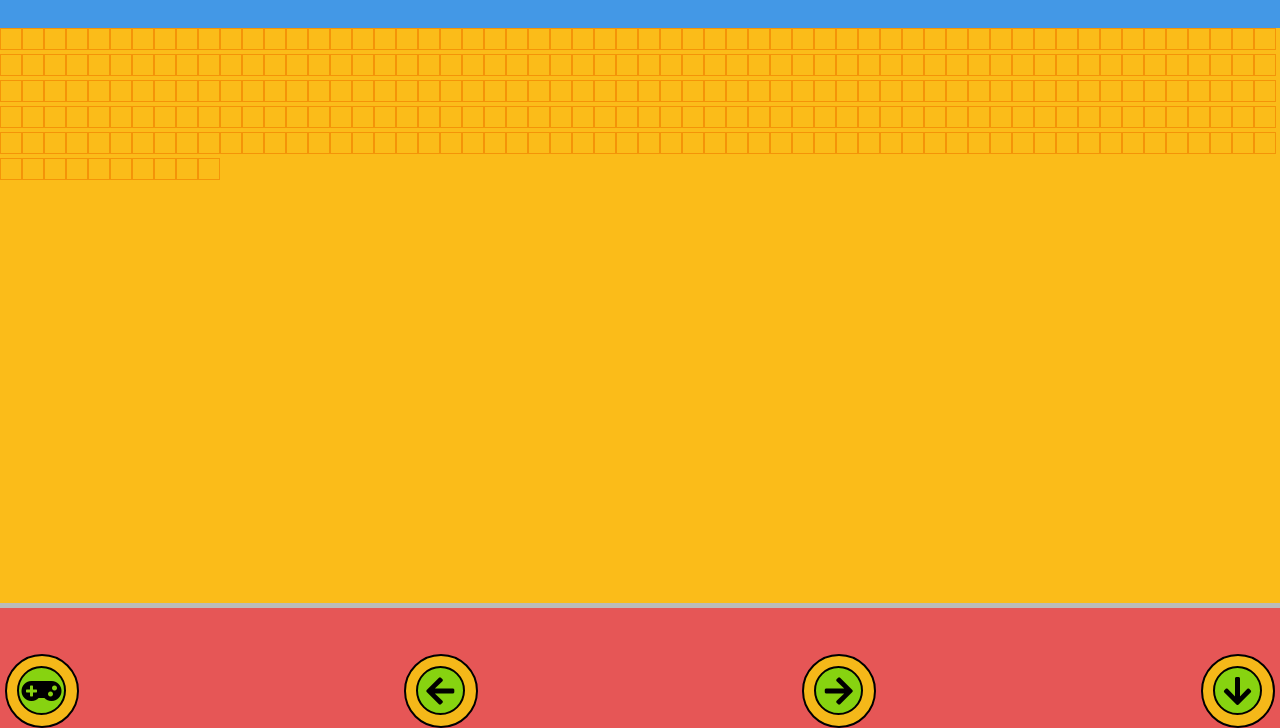
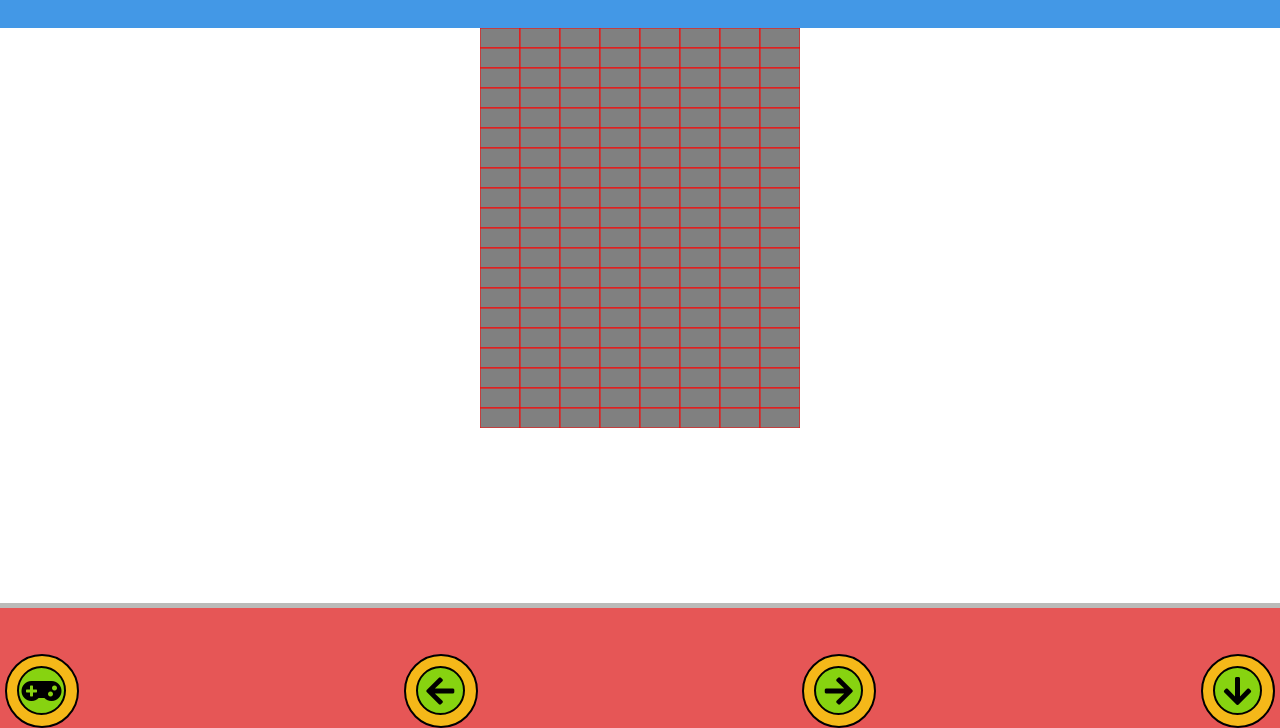
Before and after one commit to AILINGANGEL/Tetris, a website built with webpack: page public/index.html in a window 1280 px wide. Shown: the part 72-800 px from the top of the page. Built offline with nearby package versions, Linux system fonts and the light colour scheme.

Commit message:
俄罗斯方块

```diff
--- a/public/index.html
+++ b/public/index.html
@@ -14,7 +14,7 @@
         }
 
         #game-box {
-        background-color: rgb(251, 188, 25);
+            /* background-color: rgb(251, 188, 25); */
             height: calc(85vh - 105px);
             overflow: hidden;
         }
@@ -38,7 +38,6 @@
             font-size: 36px;
             line-height: 100px;
         }
-
 
         .circle {
             width: 50px;
@@ -64,7 +63,9 @@
 
 <body>
     <div class="score"> Your Score </div>
-    <div id="game-box"></div>
+    <div id="game-box">
+        <canvas id="board" width="320" height="400"></canvas>
+    </div>
     <div class="controller-box">
         <div class="circle">
             <div class="fas fa-gamepad fa-2x"></div>
--- /dev/null
+++ b/src/const/index.js
@@ -0,0 +1,8 @@
+export const BOARD_WIDTH = 8;
+export const BOARD_HEIGHT = 20;
+
+export const CELL_TYPE = {
+    empty: 0,
+    active: 1,
+    occupied: 2
+}
--- /dev/null
+++ b/src/controller/index.js
@@ -0,0 +1,12 @@
+import Game from '../model/game';
+import GameCanvas from '../view/canvas';
+
+export default class Teris {
+    constructor(canvas, config) {
+        if (!canvas) throw new Error('canvas cannot be empty');
+        let { width, height } = config.board;
+        this.game = new Game({ width, height });
+        this.gameCanvas = new GameCanvas(canvas);
+        this.gameCanvas.loadGame(this.game);
+    }
+}
--- a/src/index.js
+++ b/src/index.js
@@ -1,42 +1,11 @@
-import _ from 'lodash';
 import './styles/index.css';
-import printMe from './print.js';
+import Teris from './controller';
+import { BOARD_WIDTH, BOARD_HEIGHT } from './const';
 
-// function component() {
-//     var element = document.createElement('div');
-//     var btn = document.createElement('button');
-//     // Lodash, now imported by this script
-//     element.innerHTML = _.join(['Hello', 'webpack'], ' ');
-//     element.classList.add('red');
-
-//     btn.innerHTML = 'Click me and check the console';
-//     btn.onclick = printMe;
-
-//     element.appendChild(btn);
-
-//     return element;
-// }
-
-function main() {
-    let gameBox = document.getElementById('game-box');
-
-    // let fragment = document.createDocumentFragment();
-    let squareHtml = '';
-    const LEN = '20px';
-    const HNUM = 12;
-    const VNUM = 25;
-    for (let i = 0; i < HNUM; i++) {
-        for (let j = 0; j < VNUM; j++) {
-            squareHtml += `<div class="square" style="width:${LEN};height:${LEN}"></div>`;
-        }
+const $canvas = document.getElementById('board');
+new Teris($canvas, {
+    board: {
+        width: BOARD_WIDTH,
+        height: BOARD_HEIGHT
     }
-    gameBox.innerHTML = squareHtml;
-
-}
-
-main();
-// document.body.appendChild(component());
-
-function Teris() {
-
-}
+});
--- /dev/null
+++ b/src/model/game.js
@@ -0,0 +1,9 @@
+import { CELL_TYPE } from '../const';
+export default class Game {
+    constructor(config = {}) {
+        let { width, height } = config;
+        this.width = width;
+        this.height = height;
+        this.matrix = new Array(this.height).fill(0).map(item => new Array(this.width).fill(CELL_TYPE.empty));
+    }
+}
--- a/src/styles/index.css
+++ b/src/styles/index.css
@@ -8,3 +8,9 @@
     border: 1px solid rgb(244, 148, 8);
     display: inline-block;
 }
+
+#board {
+    display: block;
+    /* height: calc(85vh - 105px); */
+    margin: 0 auto;
+}
--- /dev/null
+++ b/src/view/canvas.js
@@ -0,0 +1,33 @@
+export default class GameCanvas {
+    constructor(canvas) {
+        this.canvas = canvas;
+        this.context = canvas.getContext('2d');
+        this.width = canvas.width;
+        this.height = canvas.height;
+        console.log('canvas', this.width, this.height);
+        this.backColor = 'grey';
+
+    }
+
+    loadGame(game) {
+        this.game = game;
+        let { matrix } = this.game;
+        this.cellWidth = this.width / matrix[0].length;
+        this.cellHeight = this.height / matrix.length;
+        this.renderBackground();
+    }
+
+    renderBackground() {
+        console.log('render bg');
+        let { matrix } = this.game;
+        matrix.forEach((row, rowIndex) => {
+            row.forEach((col, colIndex) => {
+                this.context.fillStyle = this.backColor;
+                this.context.fillRect(colIndex * this.cellWidth, rowIndex * this.cellHeight, this.cellWidth, this.cellHeight);
+
+                this.context.strokeStyle = 'red';
+                this.context.strokeRect(colIndex * this.cellWidth, rowIndex * this.cellHeight, this.cellWidth, this.cellHeight);
+            });
+        });
+    }
+}
```
Lines whose indentation alone changed are shown as unchanged.
